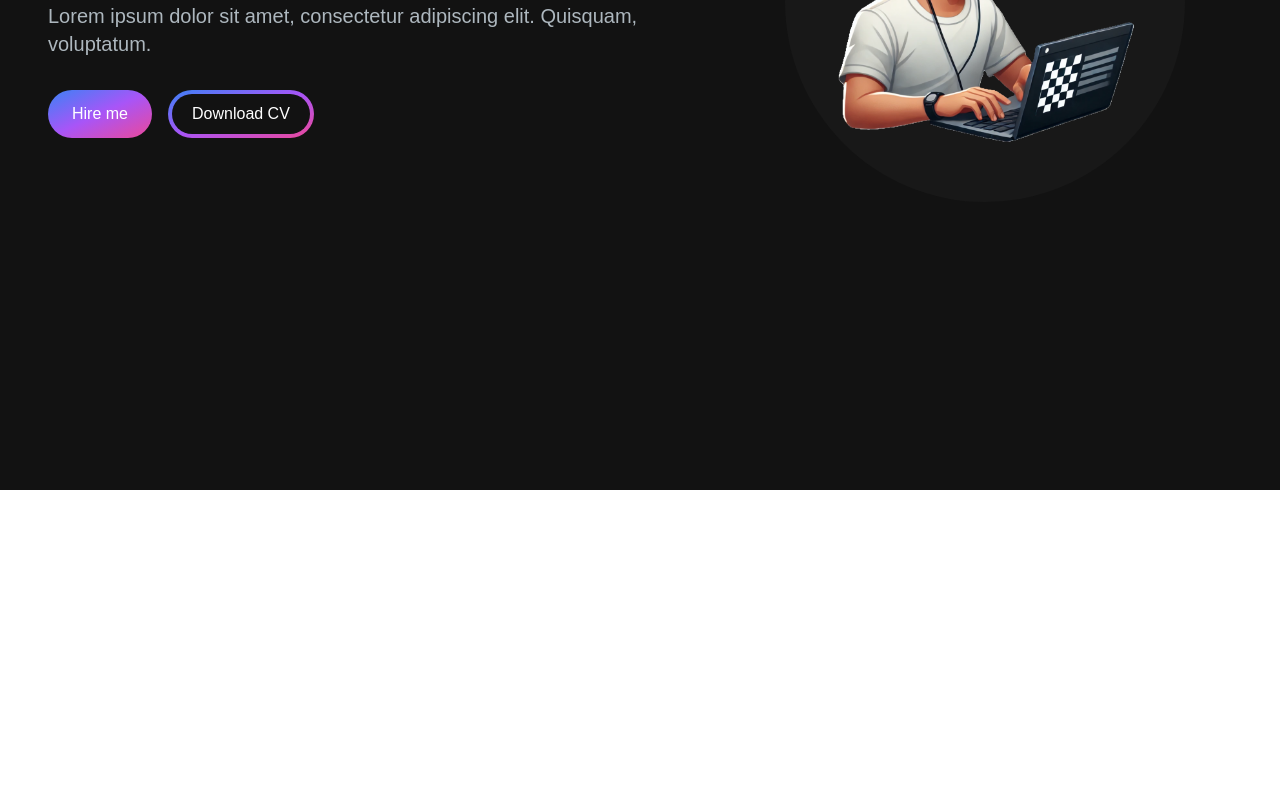
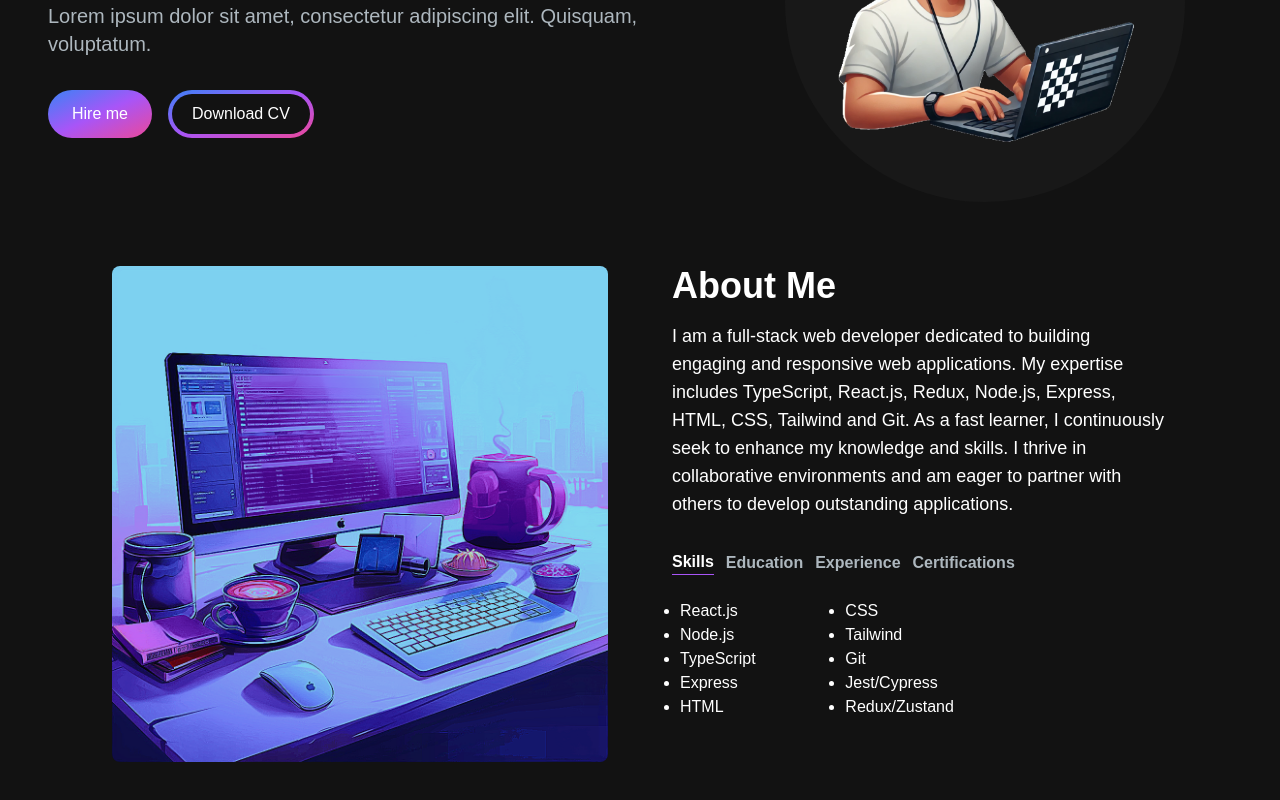
Before and after one commit to Leonnard19/portfolio-website, a Next.js app: page / in a window 1280 px wide. Shown: the part 310-1110 px from the top of the page. Before the commit the page ends 800 px from the top, so only its background shows below. Built offline with nearby package versions, Linux system fonts and the light colour scheme.

Commit message:
feat: add AboutSection and TabButton components

```diff
--- /dev/null
+++ b/src/app/Components/AboutSection.tsx
@@ -0,0 +1,131 @@
+'use client';
+import Image from 'next/image';
+import { useState, useTransition } from 'react';
+import { TabButton } from './TabButton';
+
+export const AboutSection = () => {
+  const [tab, setTab] = useState('skills');
+  const [isPending, startTransition] = useTransition();
+
+  const handleTabChange = (id: string) => {
+    startTransition(() => {
+      setTab(id);
+    });
+  };
+
+  const SKILLS = [
+    'React.js',
+    'Node.js',
+    'TypeScript',
+    'Express',
+    'HTML',
+    'CSS',
+    'Tailwind',
+    'Git',
+    'Jest/Cypress',
+    'Redux/Zustand',
+  ];
+
+  const TAB_DATA = [
+    {
+      title: 'Skills',
+      id: 'skills',
+      content: (
+        <div className="grid grid-cols-3">
+          <ul className="list-disc pl-2">
+            {SKILLS.slice(0, 5).map((skill, index) => (
+              <li key={index}>{skill}</li>
+            ))}
+          </ul>
+          <ul className="list-disc pl-2">
+            {SKILLS.slice(5).map((skill, index) => (
+              <li key={index}>{skill}</li>
+            ))}
+          </ul>
+        </div>
+      ),
+    },
+    {
+      title: 'Education',
+      id: 'education',
+      content: (
+        <ul className="list-disc pl-2">
+          <li> Systems Analysis and Development | 2019–2020</li>
+          <li> São Paulo College of Informatics and Administration (FIAP)</li>
+        </ul>
+      ),
+    },
+    {
+      title: 'Experience',
+      id: 'experience',
+      content: (
+        <ul className="list-disc pl-2">
+          {/* add description later */}
+          <li> {'React Developer - IBTI | December 2021- October 2024'}</li>
+          {/*  UI Development for robots automation software. */}
+          <li>{' IT Assistant - Flow Reembolsos | 2021 (7 months)'}</li>
+          {/*  Creation and maintenance of automations in a CRM software. */}
+        </ul>
+      ),
+    },
+    {
+      title: 'Certifications',
+      id: 'certifications',
+      content: (
+        <ul className="list-disc pl-2">
+          <li>Node.Js – Rocketseat Ignite Bootcamp</li>
+          <li>React.Js – Rocketseat Ignite Bootcamp</li>
+        </ul>
+      ),
+    },
+  ];
+
+  return (
+    <section className="text-white">
+      <div className="md:grid md:grid-cols-2 gap-8 items-center py-8 px-4 xl:gap-16 sm:py-16 xl:px-16">
+        <Image
+          src="/images/about-image.png"
+          alt="about image"
+          width={500}
+          height={500}
+          className="rounded-lg"
+        />
+        <div className="mt-4 md:mt-0 text-left flex flex-col h-full">
+          <h2 className="text-4xl font-bold text-white mb-4">About Me</h2>
+          <p className="text-base lg:text-lg">
+            I am a full-stack web developer dedicated to building engaging and responsive web
+            applications. My expertise includes TypeScript, React.js, Redux, Node.js, Express,
+            HTML, CSS, Tailwind and Git. As a fast learner, I continuously seek to enhance my
+            knowledge and skills. I thrive in collaborative environments and am eager to
+            partner with others to develop outstanding applications.
+          </p>
+          <div className="flex flex-row justify-start mt-8">
+            <TabButton
+              selectTab={() => handleTabChange('skills')}
+              active={tab === 'skills'}
+              children="Skills"
+            />
+            <TabButton
+              selectTab={() => handleTabChange('education')}
+              active={tab === 'education'}
+              children="Education"
+            />
+            <TabButton
+              selectTab={() => handleTabChange('experience')}
+              active={tab === 'experience'}
+              children="Experience"
+            />
+            <TabButton
+              selectTab={() => handleTabChange('certifications')}
+              active={tab === 'certifications'}
+              children="Certifications"
+            />
+          </div>
+          <div className="mt-6">
+            {TAB_DATA.find(t => t.id === tab)?.content ?? 'No content found'}
+          </div>
+        </div>
+      </div>
+    </section>
+  );
+};
--- /dev/null
+++ b/src/app/Components/TabButton.tsx
@@ -0,0 +1,17 @@
+import React from 'react';
+
+interface Props {
+  active: boolean;
+  selectTab: () => void;
+  children: string;
+}
+
+export const TabButton = ({ active, selectTab, children }: Props) => {
+  const buttonClasses = active ? 'text-white border-b border-purple-500' : 'text-[#ADB7BE]';
+
+  return (
+    <button onClick={selectTab}>
+      <p className={`mr-3 font-semibold hover:text-white ${buttonClasses}`}>{children}</p>
+    </button>
+  );
+};
--- a/src/app/page.tsx
+++ b/src/app/page.tsx
@@ -1,3 +1,4 @@
+import { AboutSection } from './Components/AboutSection';
 import { HeroSection } from './Components/HeroSection';
 import { NavBar } from './Components/NavBar';
 
@@ -7,6 +8,7 @@ export default function Home() {
       <NavBar />
       <div className="container mt-24 mx-auto py-4 px-12">
         <HeroSection />
+        <AboutSection />
       </div>
     </main>
   );
```
Also changed, not shown: public/images/about-image.PNG (added).
